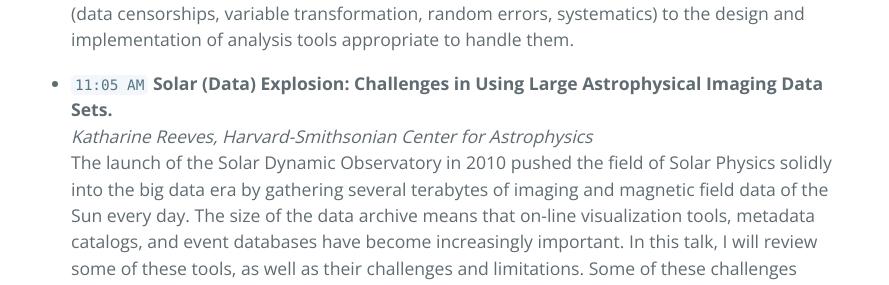
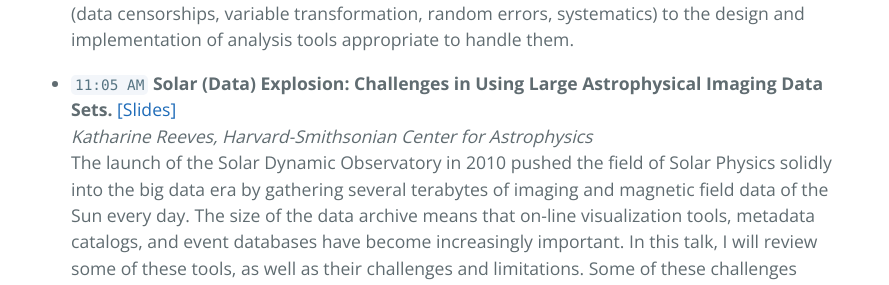
Before and after one commit to aigamstat/aigamstat.github.io, a Jekyll site: the page built from jsm2020/index.md, in a window 1280 px wide and 900 px high, scrolled down 11699 px. Shown: the part 163-448 px from the top of the window, without its empty margins (193-1082 px from the left). Built offline with Jekyll 4.4.1, drawn with Linux system fonts in a browser that asks for light colours.

Commit message:
added Katharine Reeves' slides

```diff
--- a/jsm2020/index.md
+++ b/jsm2020/index.md
@@ -184,7 +184,7 @@ The business meeting of the AIG was held on the afternoon of Aug 3 via Zoom.
    *Xavier Luri, Universitat de Barcelona; Frederic Arenou, GEPI, Observatoire de Paris, Universite PSL, CNRS*
    In recent years it has become very common to hear statements on how Big Data, the availability of very large datasets, is revolutionising science. It is applicable to a wide variety of area, but it is often forgotten that the breakthroughs achieved with these data do not only come from its volume, but specially from the capability to do a meaningful data analysis with them. This capability requires the large processing capability of computers but also, and more critically, a proper understanding of the statistical properties of these samples and the ability to design statistical analysis tools to extract knowledge from the data. A clear example of this is the datasets produced by the Gaia mission of the European Space Agency. It is generating very large astrometric catalogues (two billion objects) with unprecedented accuracy, and in this talk I will discuss the challenges faced by the astronomical community to fully exploit its scientific potential. These challenges range from the basic need to understand the properties of the data (data censorships, variable transformation, random errors, systematics) to the design and implementation of analysis tools appropriate to handle them.
 
-- `11:05 AM` 	**Solar (Data) Explosion: Challenges in Using Large Astrophysical Imaging Data Sets.**
+- `11:05 AM` 	**Solar (Data) Explosion: Challenges in Using Large Astrophysical Imaging Data Sets.** [[Slides]](https://drive.google.com/file/d/1RLIdB8R6YQ7NWium7pw3YosDsuogpv32/view)
    *Katharine Reeves, Harvard-Smithsonian Center for Astrophysics*
    The launch of the Solar Dynamic Observatory in 2010 pushed the field of Solar Physics solidly into the big data era by gathering several terabytes of imaging and magnetic field data of the Sun every day. The size of the data archive means that on-line visualization tools, metadata catalogs, and event databases have become increasingly important. In this talk, I will review some of these tools, as well as their challenges and limitations. Some of these challenges include: cleaning databases of false positives, calibration issues, and verifying completeness.
 
```
